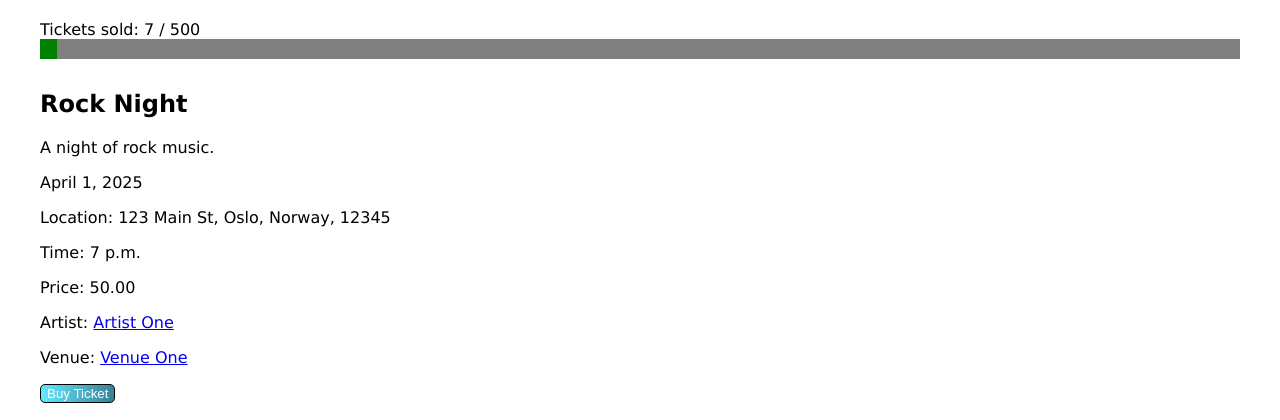
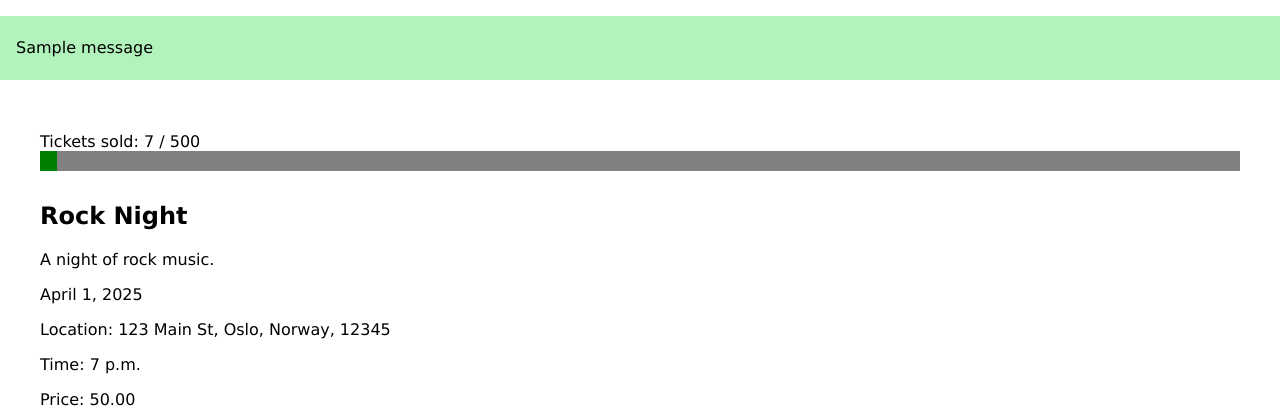
Before and after one commit to Valiant-GitHub/ELE-3921-Web-app-dev.-Project, a Django app: page /events/event/1/ in a window 1280 px wide. Shown: the part 79-499 px from the top of the page. Run offline with Django 5.2, Linux system fonts and the light colour scheme; data comes from the database, SQL or seed files in the repository; both versions use the stored data as it was after the commit; tables that the repository leaves empty hold one stand-in row (values such as "Sample post"); one stand-in notice (Sample message) is shown.

Commit message:
Changed from giving an http response to giving a message if there is an issue with purchasing ticket

```diff
--- a/django/visi/app/views.py
+++ b/django/visi/app/views.py
@@ -27,11 +27,13 @@ def event(request, event_id):
 def buyticket(request, event_id):
     event = get_object_or_404(Events, id=event_id)
     if event.ticketsold >= event.eventvenue.venuecapacity:
-        return HttpResponse("This event is sold out.")
+        messages.error(request, "This event is sold out.")
+        return redirect('event', event_id=event.id)
 
     if request.method == "POST":
         if not hasattr(request.user, 'fan_user'):
-            return HttpResponse("Only fans can buy tickets.")
+            messages.error(request, "Only fans can buy tickets.")
+            return redirect('event', event_id=event.id)
 
         while True:
             ticketnumber = random.randint(10**15, 10**16 - 1)
--- a/django/visi/static/css/base.css
+++ b/django/visi/static/css/base.css
@@ -230,3 +230,31 @@ table td {
   position: relative;
   width: 100%;
 }
+
+.messages {
+  list-style: none;
+  margin: 1em 0 2em;
+  padding: 0;
+}
+
+.messages li {
+  padding: 1em;
+  width: 100%;
+  line-height: 2.0em;
+}
+
+.messages li.info, .messages li.debug {
+  background-color: #d0ebff;
+}
+
+.messages li.success {
+  background-color: #b2f2bb;
+}
+
+.message li.warning {
+  background-color: #ffec99;
+}
+
+.messages li.error {
+  background-color: #ffe3e3;
+}
--- a/django/visi/templates/event.html
+++ b/django/visi/templates/event.html
@@ -12,6 +12,13 @@ progress {
 
 
 </style>
+{% if messages %}
+  <ul class="messages">
+    {% for message in messages %}
+      <li{% if message.tags %} class="{{ message.tags }}"{% endif %}>{{ message }}</li>
+    {% endfor %}
+  </ul>
+{% endif %}
 <div class="container">
     <label for="progress">Tickets sold: {{ event.ticketsold }} / {{ event.eventvenue.venuecapacity }}</label>
     <progress id="progress" max="{{ event.eventvenue.venuecapacity }}" value="{{ event.ticketsold }}"></progress>
```
Also changed, not shown: django/visi/db.sqlite3.
